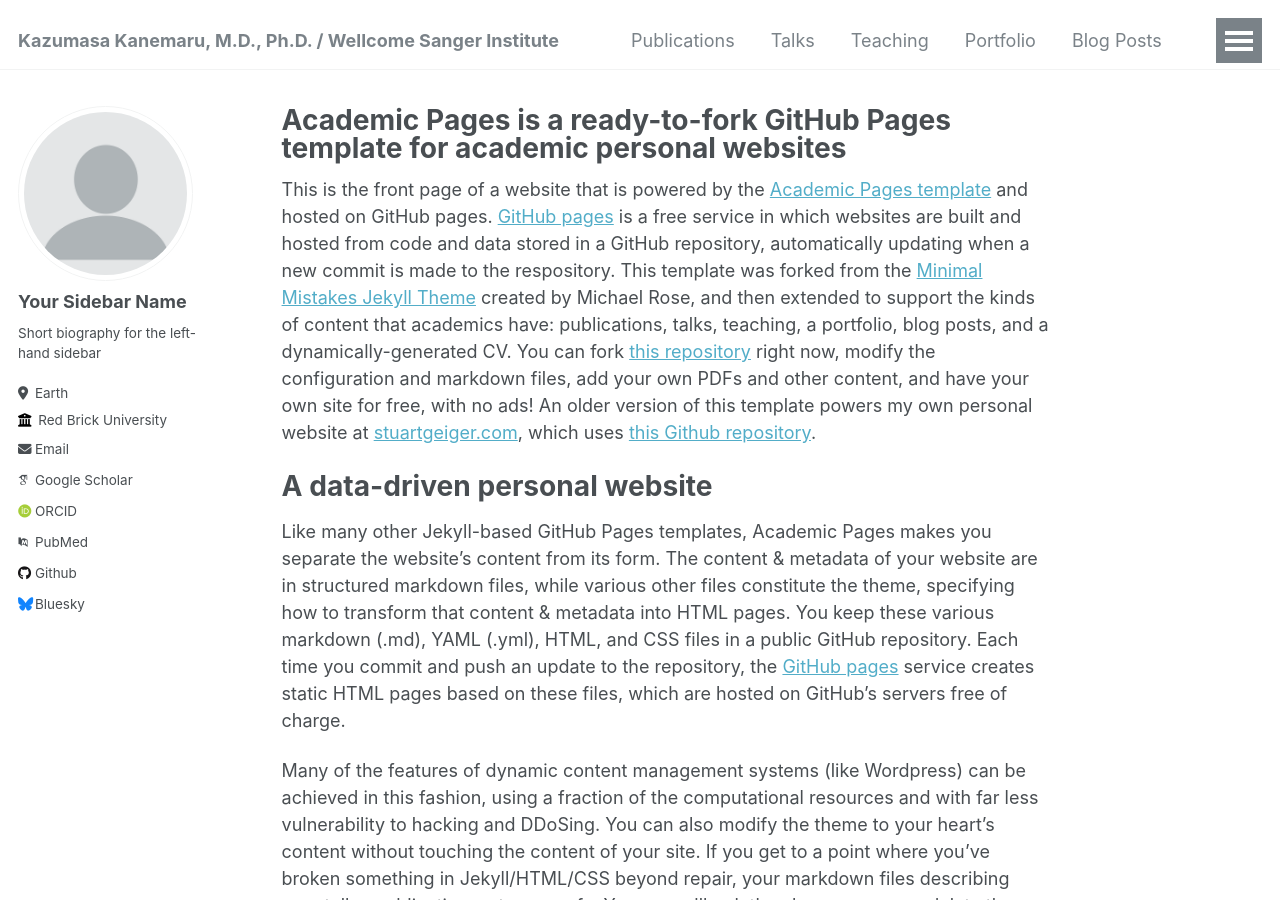
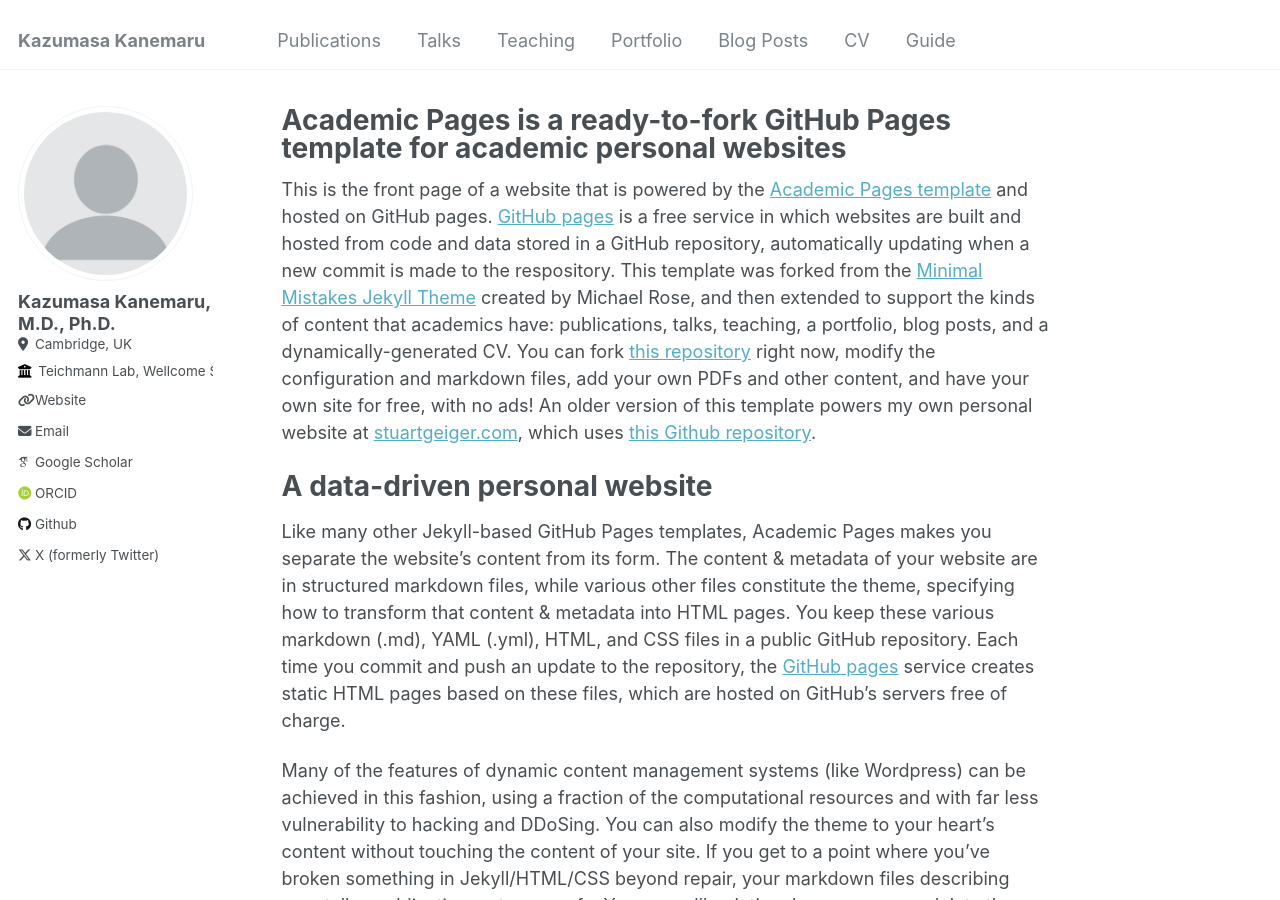
Before and after one commit to kazukane/kazukane.github.io, a Jekyll site: the page built from _pages/about.md, in a window 1280 px wide and 900 px high. Built offline with Jekyll 4.4.1, drawn with Linux system fonts in a browser that asks for light colours; some web fonts are replaced.

Commit message:
Update _config.yml

```diff
--- a/_config.yml
+++ b/_config.yml
@@ -8,11 +8,11 @@
 
 # Basic Site Settings
 locale                   : "en-US"
-title                    : "Kazumasa Kanemaru, M.D., Ph.D. / Wellcome Sanger Institute"
+title                    : "Kazumasa Kanemaru"
 title_separator          : "-"
 name                     : &name "Kazumasa Kanemaru"
 description              : &description "personal description"
-url                      : https://academicpages.github.io # the base hostname & protocol for your site e.g. "https://mmistakes.github.io"
+url                      : https://kazukane.github.io # the base hostname & protocol for your site e.g. "https://mmistakes.github.io"
 baseurl                  : "" # the subpath of your site, e.g. "/blog"
 repository               : "academicpages/academicpages.github.io"
 
@@ -22,21 +22,22 @@ repository               : "academicpages/academicpages.github.io"
 author:
   # Biographic information
   avatar           : "profile.png"
-  name             : "Your Sidebar Name"
+  name             : "Kazumasa Kanemaru, M.D., Ph.D."
   pronouns         : # example: "she/her"
-  bio              : "Short biography for the left-hand sidebar"
-  location         : "Earth"
-  employer         : "Red Brick University"
-  uri              : # URL
-  email            : "none@example.org"
+  bio              : # "Short biography for the left-hand sidebar"
+  location         : "Cambridge, UK"
+  employer         : "Teichmann Lab, Wellcome Sanger Institute"
+  uri              : https://www.teichlab.org/
+  email            : "kk18@sanger.ac.uk"
 
   # Academic websites
   arxiv            : # URL - Update with the correct link to your profile
-  googlescholar    : "https://scholar.google.com/citations?user=PS_CX0AAAAAJ"
+  googlescholar    : "https://scholar.google.com/citations?user=0KhmWp4AAAAJ&hl=en"
   impactstory      : # URL
-  orcid            : "http://orcid.org/yourorcidurl"
-  pubmed           : "https://www.ncbi.nlm.nih.gov/pubmed/?term=john+snow"
+  orcid            : "https://orcid.org/0000-0003-0018-8966"
+  pubmed           : # "https://www.ncbi.nlm.nih.gov/pubmed/?term=john+snow"
   researchgate     : # URL
+  researchmap      : https://researchmap.jp/7000028053
 
   # Repositories and software development
   bitbucket        : # Username - Update with your username on the site
@@ -47,7 +48,7 @@ author:
   stackoverflow    : # User number or user number and name (i.e., use "1" or "1/jeff-atwood")
 
   # Social media
-  bluesky          : "bsky.app" # Replace this with you Bluesky username
+  bluesky          : # "bsky.app" # Replace this with you Bluesky username
   facebook         : # Username
   flickr           : # Username
   foursquare       : # Username
@@ -64,7 +65,7 @@ author:
   steam            : # Username
   telegram         : # URL
   tumblr           : # Username
-  twitter          : # Username for X / Twitter
+  twitter          : "kazukane" # Username for X / Twitter
   vine             : # Username
   weibo            : # Username
   wikipedia        : # Username
```
